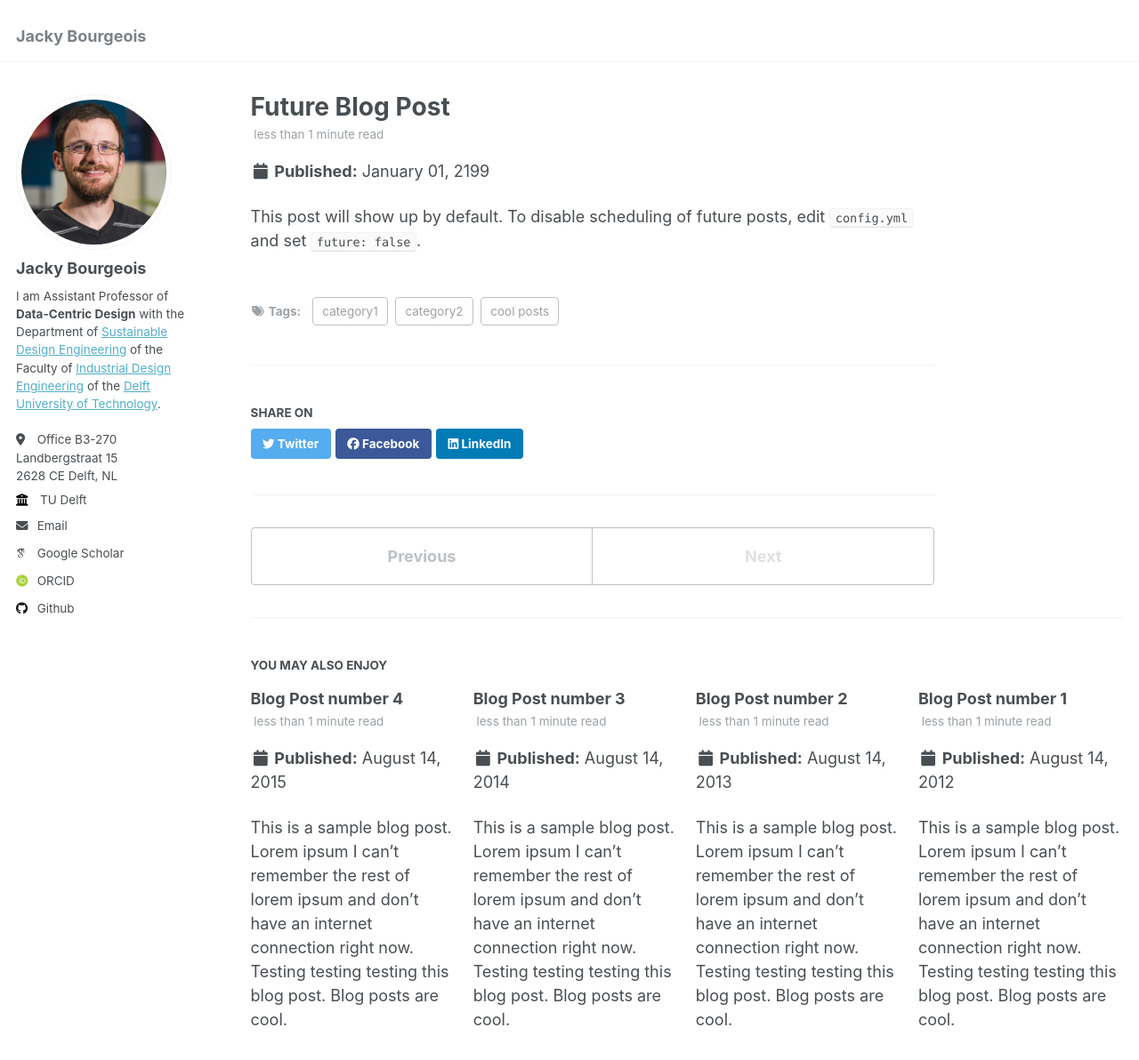
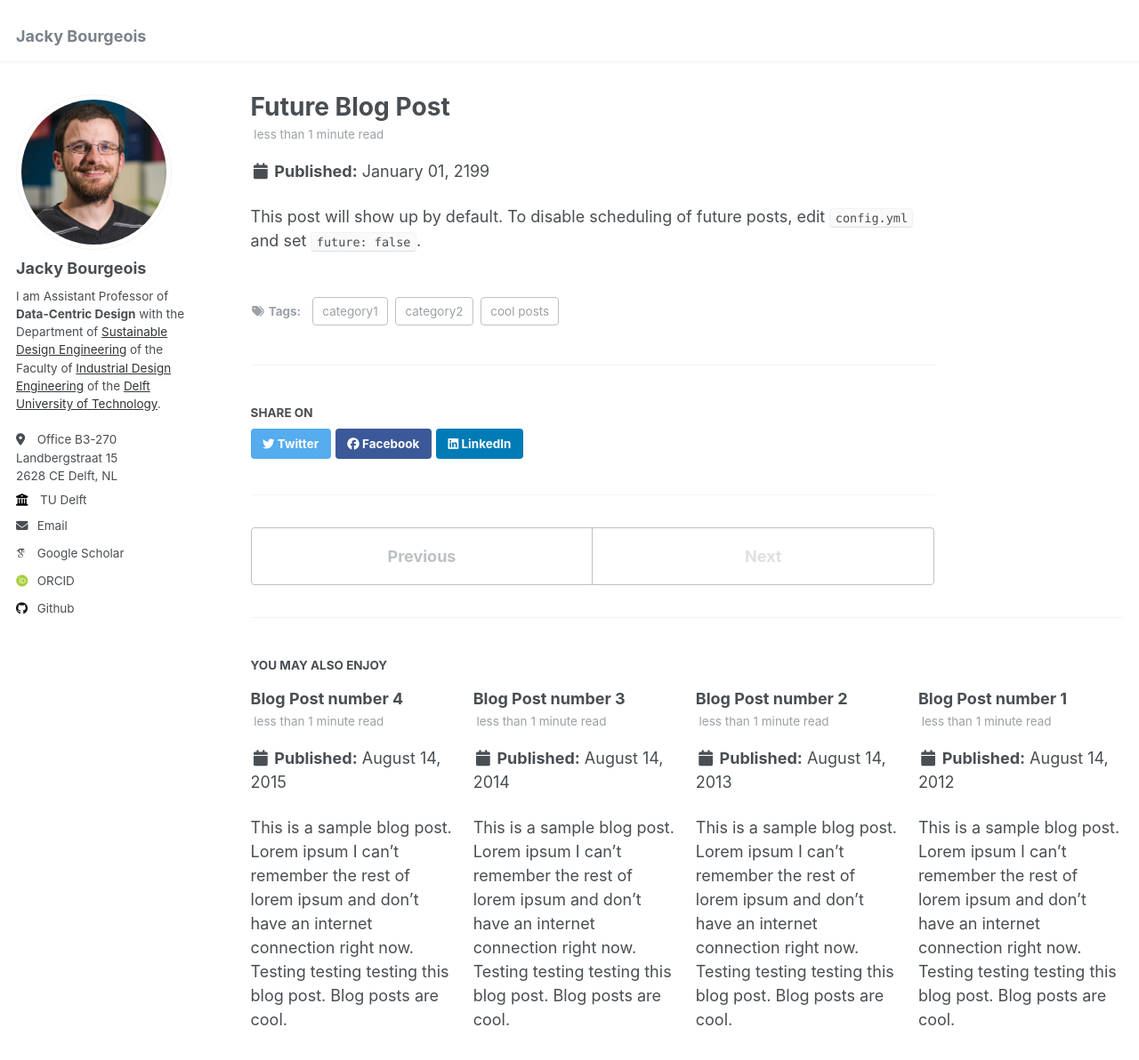
Before and after one commit to jackybourgeois/jackybourgeois.github.io, a Jekyll site: the page built from _posts/2199-01-01-future-post.md, in a window 1280 px wide and 1400 px high. Shown: the top 1192 px of the window at 89% size. Built offline with Jekyll 4.4.1, drawn with Linux system fonts in a browser that asks for light colours; some web fonts are replaced.

Commit message:
color links

```diff
--- a/_sass/_footer.scss
+++ b/_sass/_footer.scss
@@ -21,7 +21,7 @@
   -webkit-animation-delay: 0.45s;
           animation-delay: 0.45s;
   background-color: #fff;
-  border-top: 1px solid $light-gray;
+  border-top: 1px solid $border-color;
 
   footer {
     @include clearfix;
--- a/_sass/_variables.scss
+++ b/_sass/_variables.scss
@@ -102,7 +102,7 @@ $xing-color                 : #006567;
 
 
 /* links */
-$link-color                 : $info-color;
+$link-color                 : $darker-gray;
 $link-color-hover           : mix(#000, $link-color, 25%);
 $link-color-visited         : mix(#fff, $link-color, 25%);
 $masthead-link-color        : $primary-color;
```
